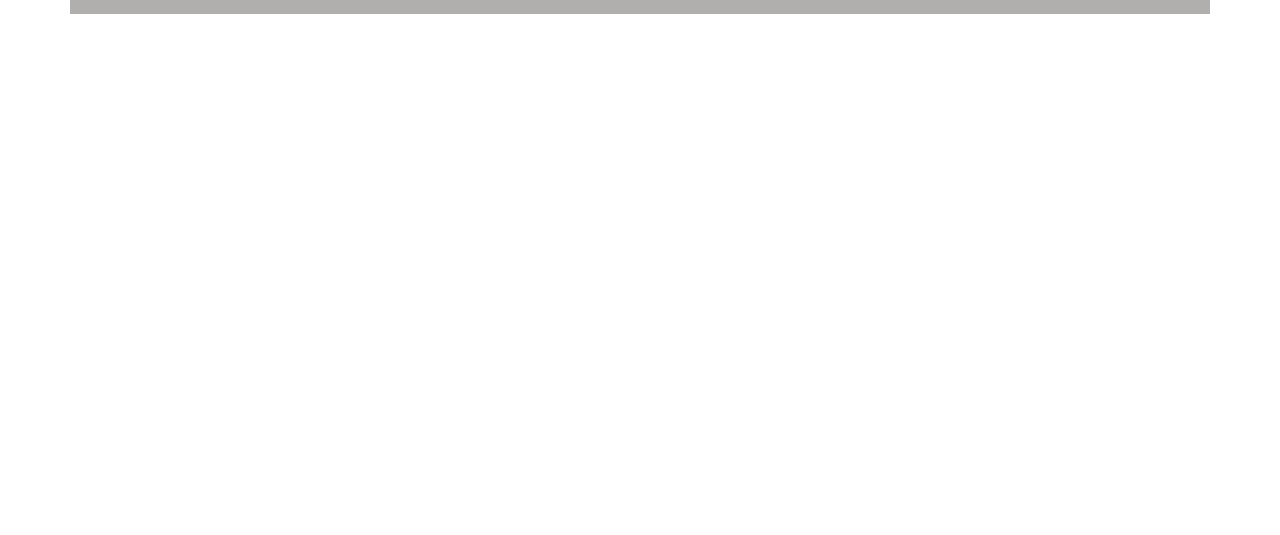
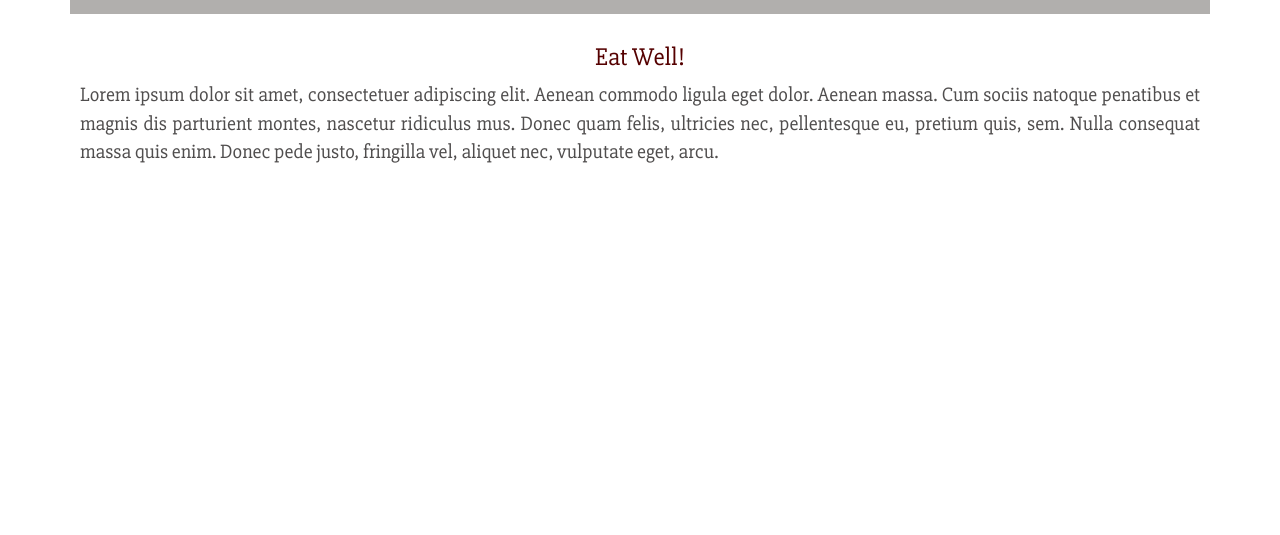
Before and after one commit to gcarlo24/gcarlo24.github.io, a plain HTML site: page final_project/Nutritional.html in a window 1280 px wide. Shown: the part 265-800 px from the top of the page. Drawn offline with nearby package versions, Linux system fonts and the light colour scheme; a web font is replaced by a local one.

Commit message:
fixed text

```diff
--- a/final_project/Nutritional.html
+++ b/final_project/Nutritional.html
@@ -34,6 +34,10 @@
         </button><a href="contact.html">Contact Us</a>
         </div>
   </nav>
+  <div id="div9">
+    <h3>Eat Well!</h3>
+    <p>Lorem ipsum dolor sit amet, consectetuer adipiscing elit. Aenean commodo ligula eget dolor. Aenean massa. Cum sociis natoque penatibus et magnis dis parturient montes, nascetur ridiculus mus. Donec quam felis, ultricies nec, pellentesque eu, pretium quis, sem. Nulla consequat massa quis enim. Donec pede justo, fringilla vel, aliquet nec, vulputate eget, arcu. </p>
+  </div>
   <script src="https://ajax.googleapis.com/ajax/libs/jquery/1.11.3/jquery.min.js"></script>
   <script src="js/bootstrap.min.js"></script>
 </body>
--- a/final_project/css/style.css
+++ b/final_project/css/style.css
@@ -115,3 +115,7 @@ p{
 ul{
   padding:20px;
 }
+
+#div9{
+  padding:10px;
+}
```
Also changed, not shown: final_project/contact.html (+2 -1 lines), final_project/menu.html (+1 -1 lines).
